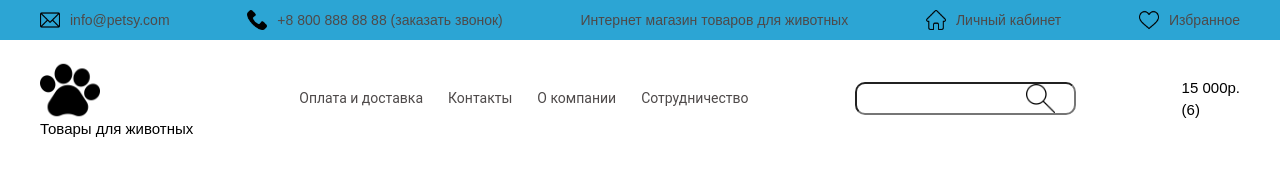
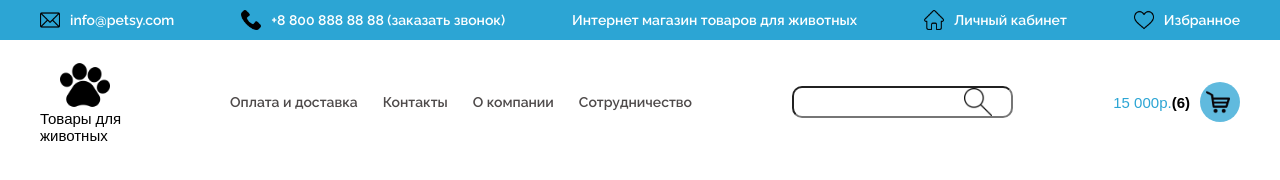
Before and after one commit to Umka1993/desktop-mobile.github.io, a plain HTML site: page index.html in a window 1280 px wide. Drawn offline with nearby package versions, Linux system fonts and the light colour scheme.

Commit message:
Add files via upload

```diff
--- a/css/style.css
+++ b/css/style.css
@@ -1,3 +1,4 @@
+@import url("https://fonts.googleapis.com/css2?family=Open+Sans:wght@600&family=Raleway:wght@600&display=swap");
 /*! normalize.css v8.0.1 | MIT License | github.com/necolas/normalize.css */
 /* Document
    ========================================================================== */
@@ -451,7 +452,6 @@ button {
       -ms-flex-pack: justify;
           justify-content: space-between;
   font-size: 14px;
-  font-family: 'roboto';
   line-height: 1.429;
 }
 
@@ -466,14 +466,19 @@ button {
       -ms-flex-pack: justify;
           justify-content: space-between;
   text-decoration: none;
-  color: #4e4a4a;
+  color: white;
   font-weight: 400;
+  font-family: 'Raleway', sans-serif;
 }
 
 .header__title--email img, .header__title--phone img, .header__title--office img, .header__title--favorites img {
   width: 20px;
   height: 20px;
   margin-right: 10px;
+}
+
+.header__title--email span, .header__title--phone span, .header__title--office span, .header__title--favorites span {
+  font-family: 'Raleway', sans-serif;
 }
 
 .header__wrapp {
@@ -502,19 +507,24 @@ button {
   -webkit-box-direction: normal;
       -ms-flex-direction: column;
           flex-direction: column;
-  -webkit-box-align: start;
-      -ms-flex-align: start;
-          align-items: start;
+  -webkit-box-align: center;
+      -ms-flex-align: center;
+          align-items: center;
+  -webkit-box-pack: center;
+      -ms-flex-pack: center;
+          justify-content: center;
 }
 
 .header__head--logo img {
-  width: 60px;
-  height: 60px;
+  width: 50px;
+  height: 50px;
 }
 
 .header__head--logo span {
+  font-family: 'Open Sans', sans-serif;
   color: black;
   font-size: 15px;
+  width: 90px;
 }
 
 .header__head--nav {
@@ -537,9 +547,13 @@ button {
 }
 
 .header__head--child > li > a {
-  font-family: 'roboto';
+  font-family: 'Raleway', sans-serif;
   font-size: 14px;
   color: #4e4a4a;
+}
+
+.header__head--child > li > a:hover {
+  font-size: 15px;
 }
 
 .header__head--search input {
@@ -569,15 +583,31 @@ button {
   font-weight: 400;
 }
 
-.header__head--shopping-cart a img {
-  width: 20px;
-  height: 20px;
-  margin-left: 10px;
+.header__head--shopping-cart a span {
+  font-size: 15px;
+  color: #2ca5d4;
+  display: -webkit-box;
+  display: -ms-flexbox;
+  display: flex;
 }
 
-.header__head--shopping-cart a span {
+.header__head--shopping-cart a span .black {
+  font-weight: bold;
   color: black;
-  font-size: 15px;
+}
+
+.shopping-cart--img {
+  position: relative;
+  width: 40px;
+  height: 40px;
+  margin-left: 10px;
+  border-radius: 50%;
+  padding: 5px;
+  background-color: #2ca4d4c0;
+  background-image: url("../img/shopping-cart.png");
+  background-size: 60%;
+  background-repeat: no-repeat;
+  background-position: 36% center;
 }
 
 @media (min-width: 992px) and (max-width: 1199px) {
```
Also changed, not shown: 1 other file.
